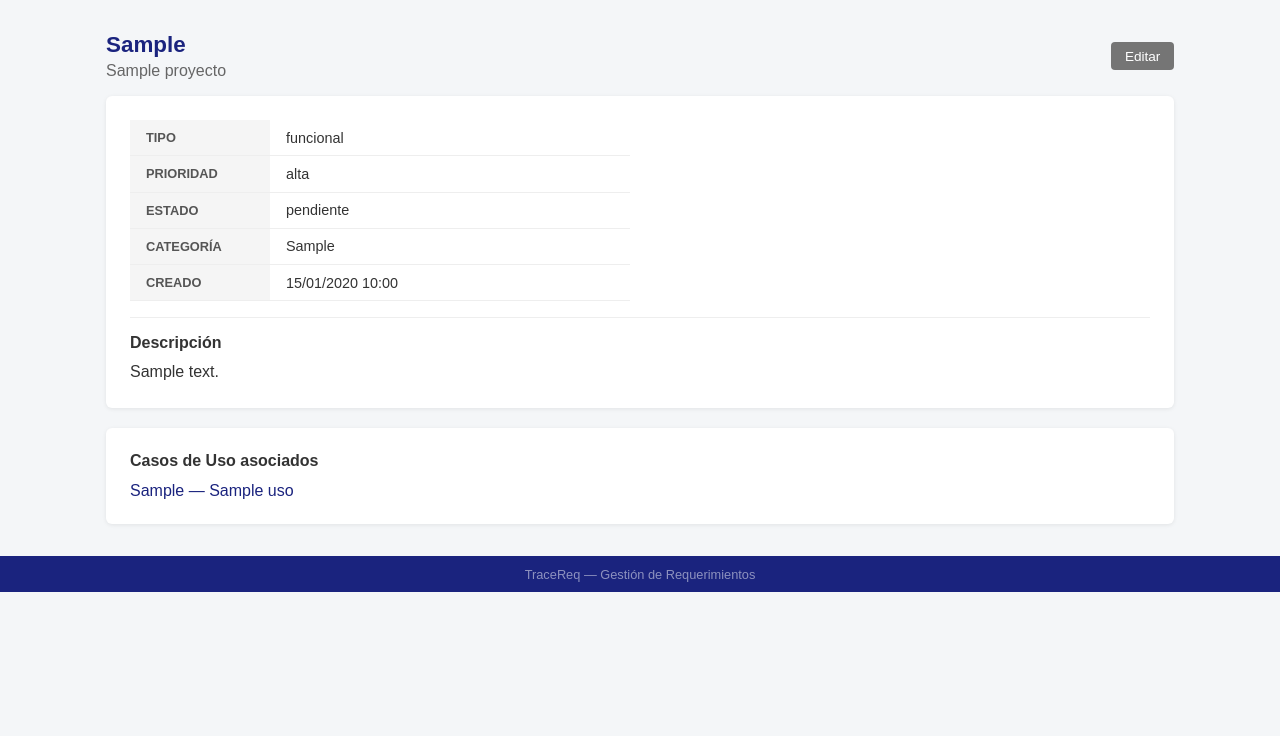
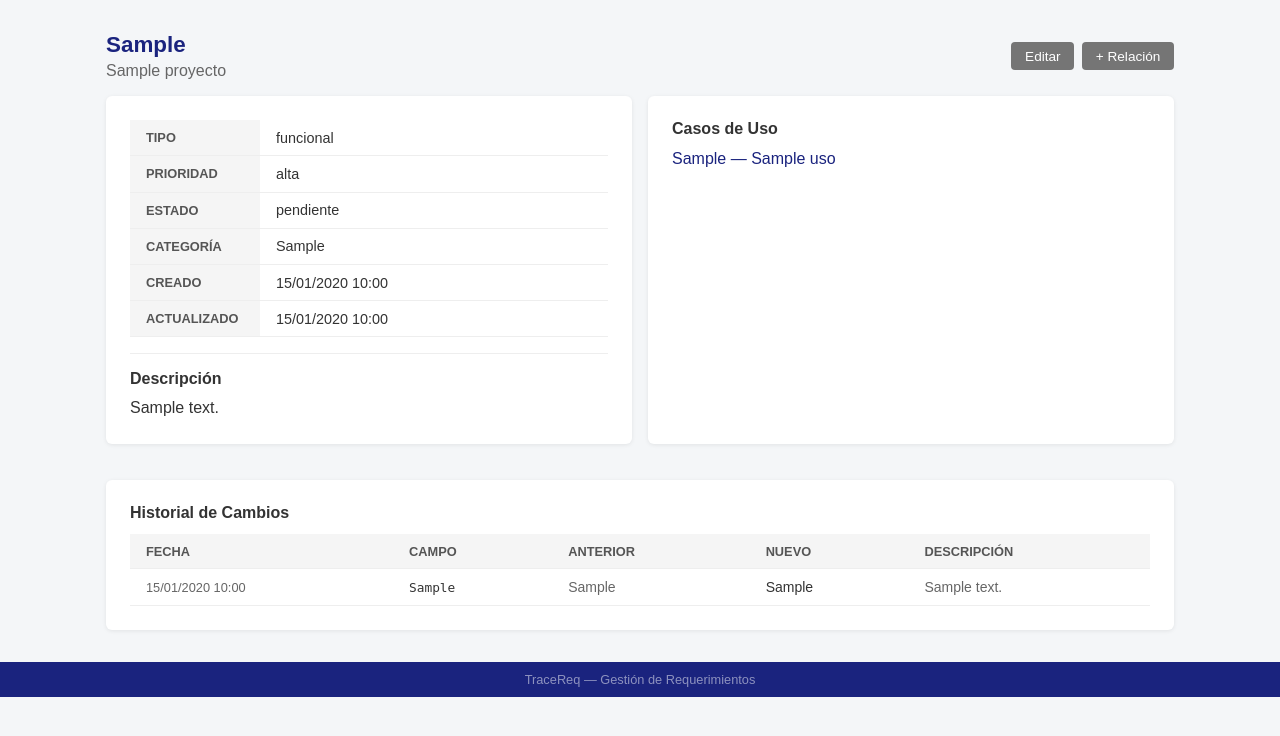
Before and after one commit to Seb0401/tracereq, a Flask app: page /requerimientos/1 in a window 1280 px wide. Shown: the part 49-785 px from the top of the page. Run offline with Flask 3, Linux system fonts and the light colour scheme; tables that the repository leaves empty hold one stand-in row (values such as "Sample post").

Commit message:
feat: historial de cambios por requerimiento con campo, valor y fecha (RF8)

```diff
--- a/app/routes/requerimientos.py
+++ b/app/routes/requerimientos.py
@@ -1,10 +1,18 @@
+from datetime import datetime
 from flask import Blueprint, render_template, request, redirect, url_for, flash
 from app import db
-from app.models import Requerimiento, Proyecto
+from app.models import Requerimiento, Proyecto, HistorialCambio
 
 bp_reqs = Blueprint('requerimientos', __name__)
 
 CATEGORIAS_NF = ['rendimiento', 'seguridad', 'usabilidad', 'confiabilidad', 'mantenibilidad', 'escalabilidad', 'otro']
+
+def _registrar_cambio(req_id, campo, anterior, nuevo, desc=None):
+    if str(anterior or '') != str(nuevo or ''):
+        db.session.add(HistorialCambio(
+            requerimiento_id=req_id, campo_modificado=campo,
+            valor_anterior=str(anterior or ''), valor_nuevo=str(nuevo or ''),
+            descripcion=desc or f'Campo {campo} modificado'))
 
 @bp_reqs.route('/')
 def lista():
@@ -33,12 +41,15 @@ def nuevo():
             return render_template('requerimientos/nuevo.html', proyectos=proyectos,
                                    proyecto_id=proyecto_id, categorias=CATEGORIAS_NF)
         if Requerimiento.query.filter_by(proyecto_id=proyecto_id, identificador=identificador).first():
-            flash(f'Ya existe el identificador {identificador} en este proyecto.', 'danger')
+            flash(f'Ya existe el identificador {identificador}.', 'danger')
             return render_template('requerimientos/nuevo.html', proyectos=proyectos,
                                    proyecto_id=proyecto_id, categorias=CATEGORIAS_NF)
         req = Requerimiento(proyecto_id=proyecto_id, identificador=identificador, tipo=tipo,
                             descripcion=descripcion, prioridad=prioridad, estado=estado, categoria=categoria)
         db.session.add(req)
+        db.session.flush()
+        db.session.add(HistorialCambio(requerimiento_id=req.id, campo_modificado='creacion',
+                                       descripcion='Requerimiento creado', valor_anterior='', valor_nuevo=identificador))
         db.session.commit()
         flash(f'Requerimiento {identificador} creado.', 'success')
         return redirect(url_for('requerimientos.detalle', id=req.id))
@@ -48,19 +59,27 @@ def nuevo():
 @bp_reqs.route('/<int:id>')
 def detalle(id):
     req = Requerimiento.query.get_or_404(id)
-    return render_template('requerimientos/detalle.html', req=req, historial=[], comentarios=[])
+    historial = req.historial.order_by(HistorialCambio.fecha.desc()).all()
+    return render_template('requerimientos/detalle.html', req=req, historial=historial, comentarios=[])
 
 @bp_reqs.route('/<int:id>/editar', methods=['GET', 'POST'])
 def editar(id):
     req = Requerimiento.query.get_or_404(id)
     proyectos = Proyecto.query.all()
     if request.method == 'POST':
-        req.identificador = request.form.get('identificador', '').strip().upper()
-        req.tipo = request.form.get('tipo', '')
-        req.descripcion = request.form.get('descripcion', '').strip()
-        req.prioridad = request.form.get('prioridad', '')
-        req.estado = request.form.get('estado', '')
+        desc_cambio = request.form.get('descripcion_cambio', '').strip() or 'Actualización'
+        campos = {
+            'identificador': request.form.get('identificador', '').strip().upper(),
+            'tipo': request.form.get('tipo', ''),
+            'descripcion': request.form.get('descripcion', '').strip(),
+            'prioridad': request.form.get('prioridad', ''),
+            'estado': request.form.get('estado', ''),
+        }
+        for campo, nuevo_val in campos.items():
+            _registrar_cambio(req.id, campo, getattr(req, campo), nuevo_val, desc_cambio)
+            setattr(req, campo, nuevo_val)
         req.categoria = request.form.get('categoria') if req.tipo == 'no_funcional' else None
+        req.fecha_actualizacion = datetime.utcnow()
         db.session.commit()
         flash('Requerimiento actualizado.', 'success')
         return redirect(url_for('requerimientos.detalle', id=id))
@@ -80,10 +99,7 @@ def eliminar(id):
 def sin_cobertura():
     proyecto_id = request.args.get('proyecto_id', type=int)
     proyectos = Proyecto.query.order_by(Proyecto.nombre).all()
-    query = Requerimiento.query.filter(
-        Requerimiento.tipo == 'funcional',
-        ~Requerimiento.casos_uso.any()
-    )
+    query = Requerimiento.query.filter(Requerimiento.tipo == 'funcional', ~Requerimiento.casos_uso.any())
     if proyecto_id:
         query = query.filter_by(proyecto_id=proyecto_id)
     reqs = query.order_by(Requerimiento.identificador).all()
--- a/app/templates/requerimientos/detalle.html
+++ b/app/templates/requerimientos/detalle.html
@@ -8,22 +8,25 @@
     </div>
     <div style="display:flex;gap:.5rem">
         <a href="{{ url_for('requerimientos.editar', id=req.id) }}" class="btn btn-secondary">Editar</a>
+        <a href="{{ url_for('trazabilidad.nueva', proyecto_id=req.proyecto_id) }}" class="btn btn-secondary">+ Relación</a>
     </div>
 </div>
+<div style="display:grid;grid-template-columns:1fr 1fr;gap:1rem;margin-bottom:1rem">
     <div class="card">
-    <table style="max-width:500px">
-        <tr><th style="width:140px">Tipo</th><td>{{ req.tipo.replace('_',' ') }}</td></tr>
+        <table>
+            <tr><th style="width:130px">Tipo</th><td>{{ req.tipo.replace('_',' ') }}</td></tr>
             <tr><th>Prioridad</th><td>{{ req.prioridad }}</td></tr>
             <tr><th>Estado</th><td>{{ req.estado }}</td></tr>
             {% if req.categoria %}<tr><th>Categoría</th><td>{{ req.categoria }}</td></tr>{% endif %}
             <tr><th>Creado</th><td>{{ req.fecha_creacion.strftime('%d/%m/%Y %H:%M') }}</td></tr>
+            <tr><th>Actualizado</th><td>{{ req.fecha_actualizacion.strftime('%d/%m/%Y %H:%M') }}</td></tr>
         </table>
         <hr style="margin:1rem 0;border:none;border-top:1px solid #eee">
         <strong>Descripción</strong>
         <p style="margin-top:.4rem;line-height:1.6">{{ req.descripcion }}</p>
     </div>
     <div class="card">
-    <h2 style="margin-bottom:.75rem">Casos de Uso asociados</h2>
+        <h2 style="margin-bottom:.75rem">Casos de Uso</h2>
         {% set casos = req.casos_uso.all() %}
         {% if casos %}
         <ul style="list-style:none;display:flex;flex-direction:column;gap:.4rem">
@@ -32,9 +35,32 @@
             {% endfor %}
         </ul>
         {% elif req.tipo == 'funcional' %}
-    <p style="color:#e65100">⚠ Requerimiento funcional sin caso de uso (cobertura incompleta).</p>
+        <p style="color:#e65100">⚠ Sin caso de uso asociado (cobertura incompleta).</p>
         {% else %}
         <p style="color:#999">No aplica para requerimientos no funcionales.</p>
         {% endif %}
     </div>
+</div>
+
+<div class="card">
+    <h2 style="margin-bottom:.75rem">Historial de Cambios</h2>
+    {% if historial %}
+    <table>
+        <thead><tr><th>Fecha</th><th>Campo</th><th>Anterior</th><th>Nuevo</th><th>Descripción</th></tr></thead>
+        <tbody>
+        {% for h in historial %}
+        <tr>
+            <td style="color:#666;font-size:.8rem;white-space:nowrap">{{ h.fecha.strftime('%d/%m/%Y %H:%M') }}</td>
+            <td><code style="font-size:.8rem">{{ h.campo_modificado }}</code></td>
+            <td style="color:#666;font-size:.875rem">{{ h.valor_anterior or '—' }}</td>
+            <td style="font-size:.875rem">{{ h.valor_nuevo or '—' }}</td>
+            <td style="color:#666;font-size:.875rem">{{ h.descripcion or '—' }}</td>
+        </tr>
+        {% endfor %}
+        </tbody>
+    </table>
+    {% else %}
+    <p style="color:#999">Sin historial de cambios.</p>
+    {% endif %}
+</div>
 {% endblock %}
```
Also changed, not shown: app/templates/requerimientos/editar.html (+9 -6 lines). Lines whose indentation alone changed are shown as unchanged.
